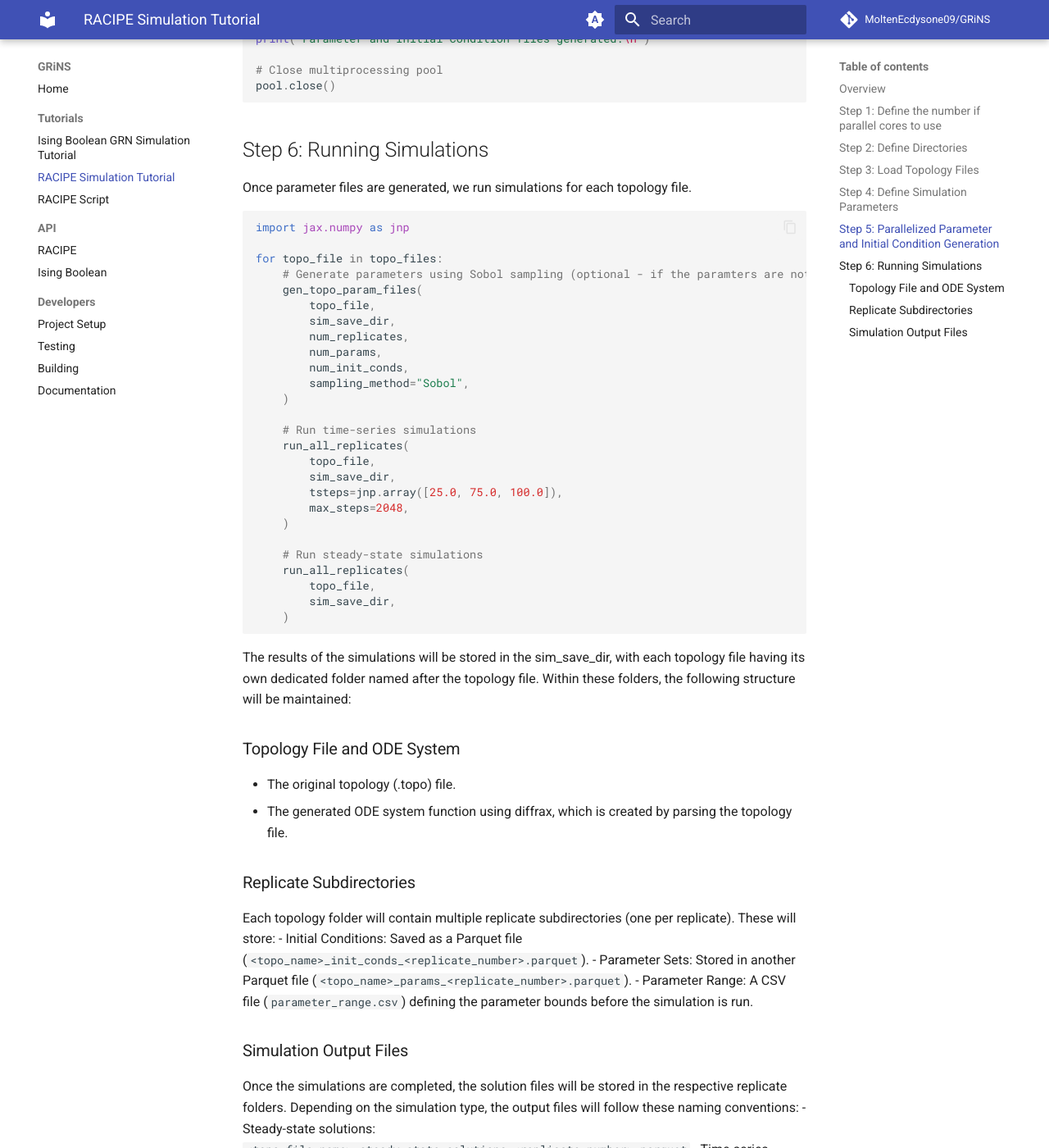
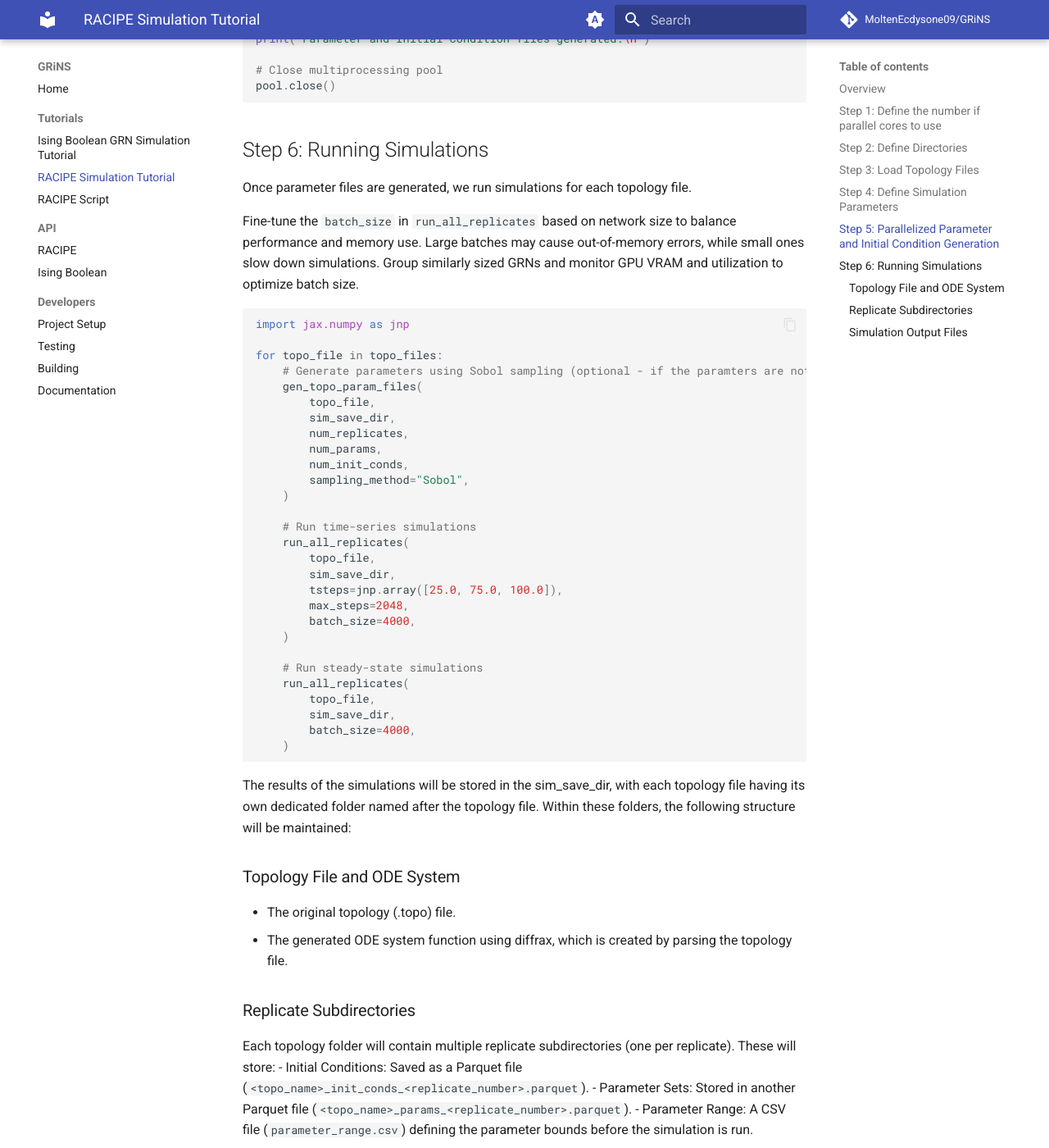
Before and after one commit to joh-dah/GRiNS, an MkDocs documentation site: the page built from docs/usage/RACIPE_Tutorial.md, in a window 1280 px wide and 1400 px high, scrolled down 2668 px. Shown: the whole window at 82% size. Built offline with MkDocs 1.6.1 and Material for MkDocs 9.7.7, drawn with Linux system fonts in a browser that asks for light colours; comment, search, counter and statistics services are not loaded.

Commit message:
Added batch size documentation

````diff
--- a/docs/usage/RACIPE_Tutorial.md
+++ b/docs/usage/RACIPE_Tutorial.md
@@ -101,6 +101,8 @@ pool.close()
 
 Once parameter files are generated, we run simulations for each topology file.
 
+Fine-tune the `batch_size` in `run_all_replicates` based on network size to balance performance and memory use. Large batches may cause out-of-memory errors, while small ones slow down simulations. Group similarly sized GRNs and monitor GPU VRAM and utilization to optimize batch size.
+
 ```python
 import jax.numpy as jnp
 
@@ -121,12 +123,14 @@ for topo_file in topo_files:
         sim_save_dir,
         tsteps=jnp.array([25.0, 75.0, 100.0]),
         max_steps=2048,
+        batch_size=4000,
     )
 
     # Run steady-state simulations
     run_all_replicates(
         topo_file,
         sim_save_dir,
+        batch_size=4000,
     )
 ```
 
````
